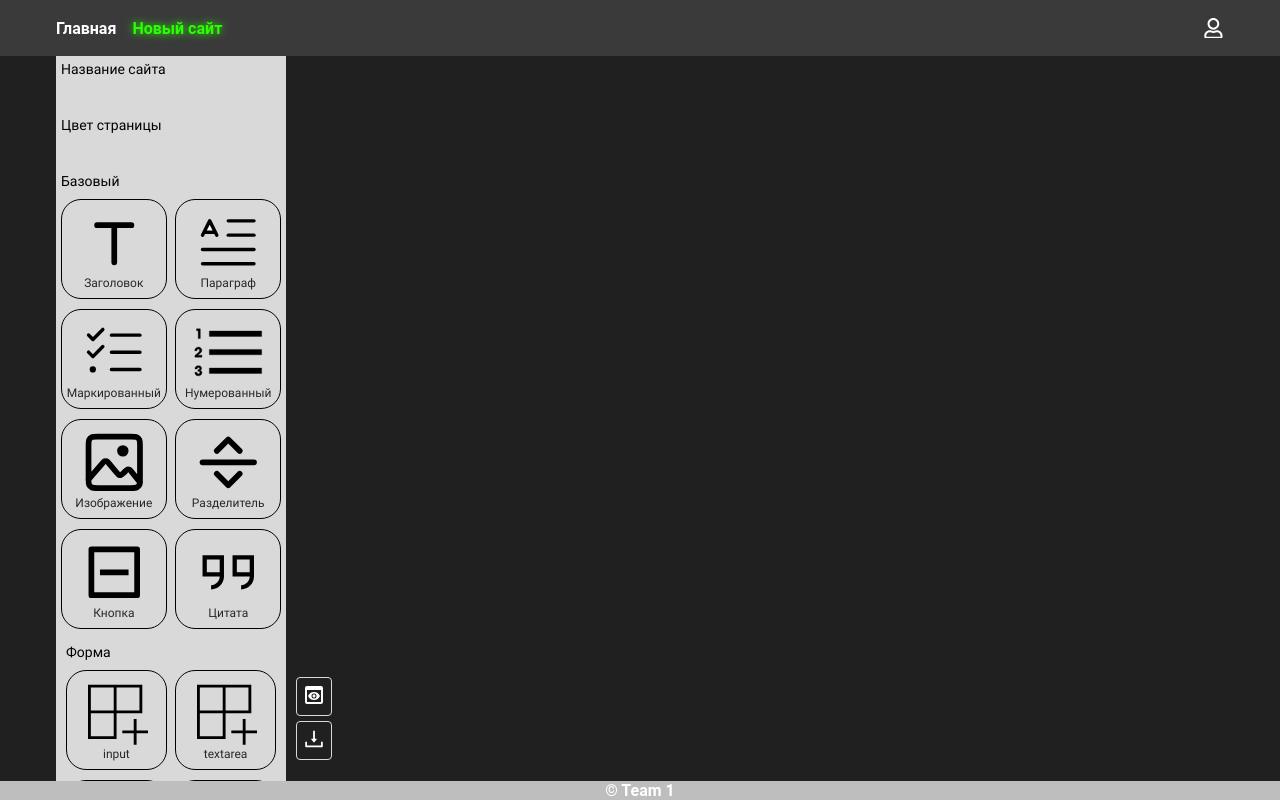
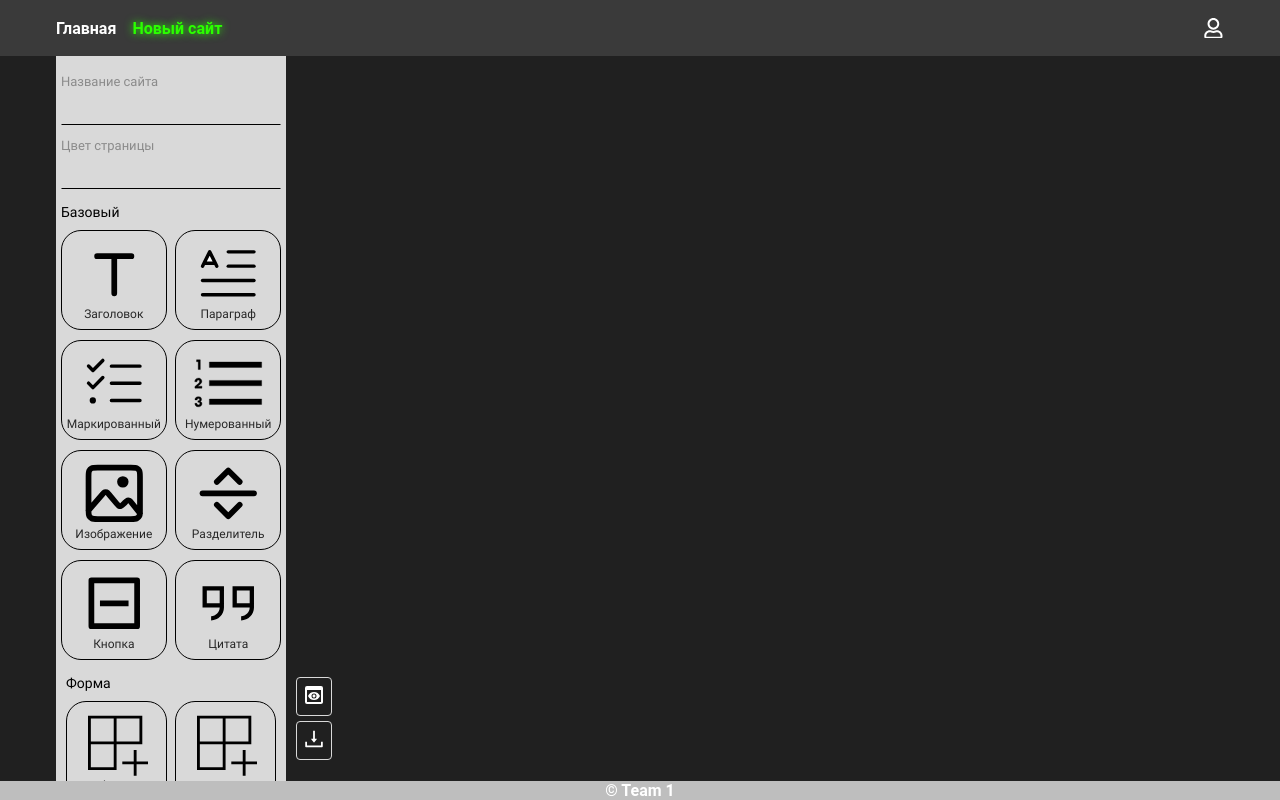
Before and after one commit to Valeriy8500/site-construct, a React (Vite) app: page /sites/new in a window 1280 px wide. Built offline with nearby package versions, Linux system fonts and the light colour scheme; sample sign-in values are in the browser's storage; a web font is replaced by a local one.

Commit message:
feat: частично реализовал компонент panelHead, настроил стили

```diff
--- a/src/shared/ui/input/input.tsx
+++ b/src/shared/ui/input/input.tsx
@@ -5,7 +5,7 @@ import cls from "./input.module.scss";
 interface InputProps extends InputHTMLAttributes<HTMLInputElement> {
   error?: string;
   defaultValue?: string;
-  onChange: ChangeEventHandler<HTMLInputElement>;
+  onChange?: ChangeEventHandler<HTMLInputElement>;
   rightIcon?: React.ReactNode;
 }
 
--- /dev/null
+++ b/src/widgets/site-construct-panel-head/index.ts
@@ -0,0 +1 @@
+export { SiteConstructPanelHead } from './site-construct-panel-head';
--- /dev/null
+++ b/src/widgets/site-construct-panel-head/site-construct-panel-head.module.scss
@@ -0,0 +1,26 @@
+.panel_head {
+  display: flex;
+  flex-direction: column;
+  margin-top: 15px;
+
+  &__item {
+    padding-left: 5px;
+    padding-right: 5px;
+    margin-bottom: 10px;
+  }
+
+  &__label {
+    color: var(--feature-gray);
+    font-size: small;
+  }
+
+  &__input {
+    border-bottom: 1px solid var(--base-black);
+    color: var(--base-black);
+    padding: 6px 7px;
+    border-radius: 0;
+    font-size: large;
+    font-weight: 500;
+    width: 100%;
+  }
+}
--- /dev/null
+++ b/src/widgets/site-construct-panel-head/site-construct-panel-head.tsx
@@ -0,0 +1,36 @@
+import { Input } from "@/shared/ui/input";
+import { Label } from "@/shared/ui/label";
+import cls from "./site-construct-panel-head.module.scss";
+
+export const SiteConstructPanelHead = () => {
+  return (
+    <div className={cls.panel_head}>
+      <div className={cls.panel_head__item}>
+        <Label
+          forValue="site_name"
+          label="Название сайта"
+          className={cls.panel_head__label}
+        />
+        <Input
+          type="text"
+          id="site_name"
+          name="name"
+          className={cls.panel_head__input}
+        />
+      </div>
+      <div className={cls.panel_head__item}>
+        <Label
+          forValue="site_color"
+          label="Цвет страницы"
+          className={cls.panel_head__label}
+        />
+        <Input
+          type="text"
+          id="site_color"
+          name="color"
+          className={cls.panel_head__input}
+        />
+      </div>
+    </div>
+  )
+};
--- a/src/widgets/site-construct-panel/ui/site-construct-panel.tsx
+++ b/src/widgets/site-construct-panel/ui/site-construct-panel.tsx
@@ -12,6 +12,7 @@ import { QuoteIcon } from "../assets/quote-icon";
 import { FormItemIcon } from "../assets/form-item-icon";
 import { setSiteElement } from "@/entities/site/model/site.selectors.ts";
 import { useAppDispatch } from "@/shared/hooks/redux-hooks.ts";
+import { SiteConstructPanelHead } from "@/widgets/site-construct-panel-head";
 
 export const SiteConstructPanel = () => {
   const dispatch = useAppDispatch();
@@ -29,12 +30,7 @@ export const SiteConstructPanel = () => {
   return (
     <div className={cls.panel}>
       <div className={cls.panel_wrapper}>
-        <div className={cls.panel_item}>
-          <h3 className={cls.panel_item_title}>Название сайта</h3>
-        </div>
-        <div className={cls.panel_item}>
-          <h3 className={cls.panel_item_title}>Цвет страницы</h3>
-        </div>
+        <SiteConstructPanelHead />
         <div className={cls.panel_item}>
           <h3 className={cls.panel_item_title}>Базовый</h3>
           <SidebarButton
```
